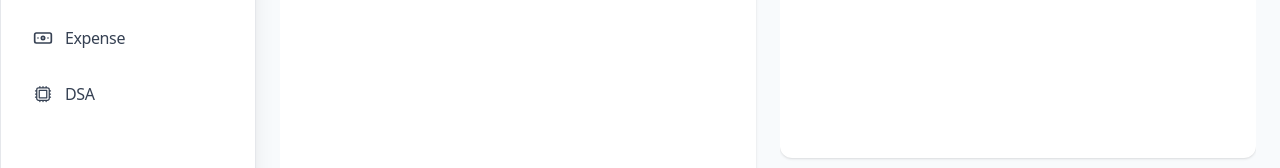
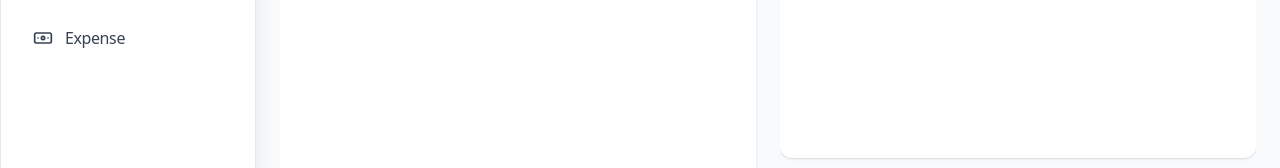
Before and after one commit to devrajsawant/focusZen, a Next.js app: page /dashboard in a window 1280 px wide. Shown: the part 308-476 px from the top of the page. Built offline with nearby package versions, Linux system fonts and the light colour scheme.

Commit message:
removed DSA

```diff
--- a/app/dsa/page.tsx
+++ /dev/null
@@ -1,9 +0,0 @@
-import DSATracker from "@/components/dsaTracker";
-
-export default function DsaPage() {
-  return (
-    <main className="p-4 max-w-5xl mx-auto">
-      <DSATracker />
-    </main>
-  )
-}
--- a/components/Sidebar.tsx
+++ b/components/Sidebar.tsx
@@ -21,7 +21,6 @@ const navItems = [
   { label: 'Planner', href: '/planner', icon: <CalendarIcon className="w-5 h-5" /> },
   { label: 'Habits', href: '/habits', icon: <ChartBarIcon className="w-5 h-5" /> },
   { label: 'Expense', href: '/expense', icon: <Banknote className="w-5 h-5" /> },
-  { label: 'DSA', href: '/dsa', icon: <CpuChipIcon className="w-5 h-5" /> },
 ]
 
 export default function Sidebar() {
```
